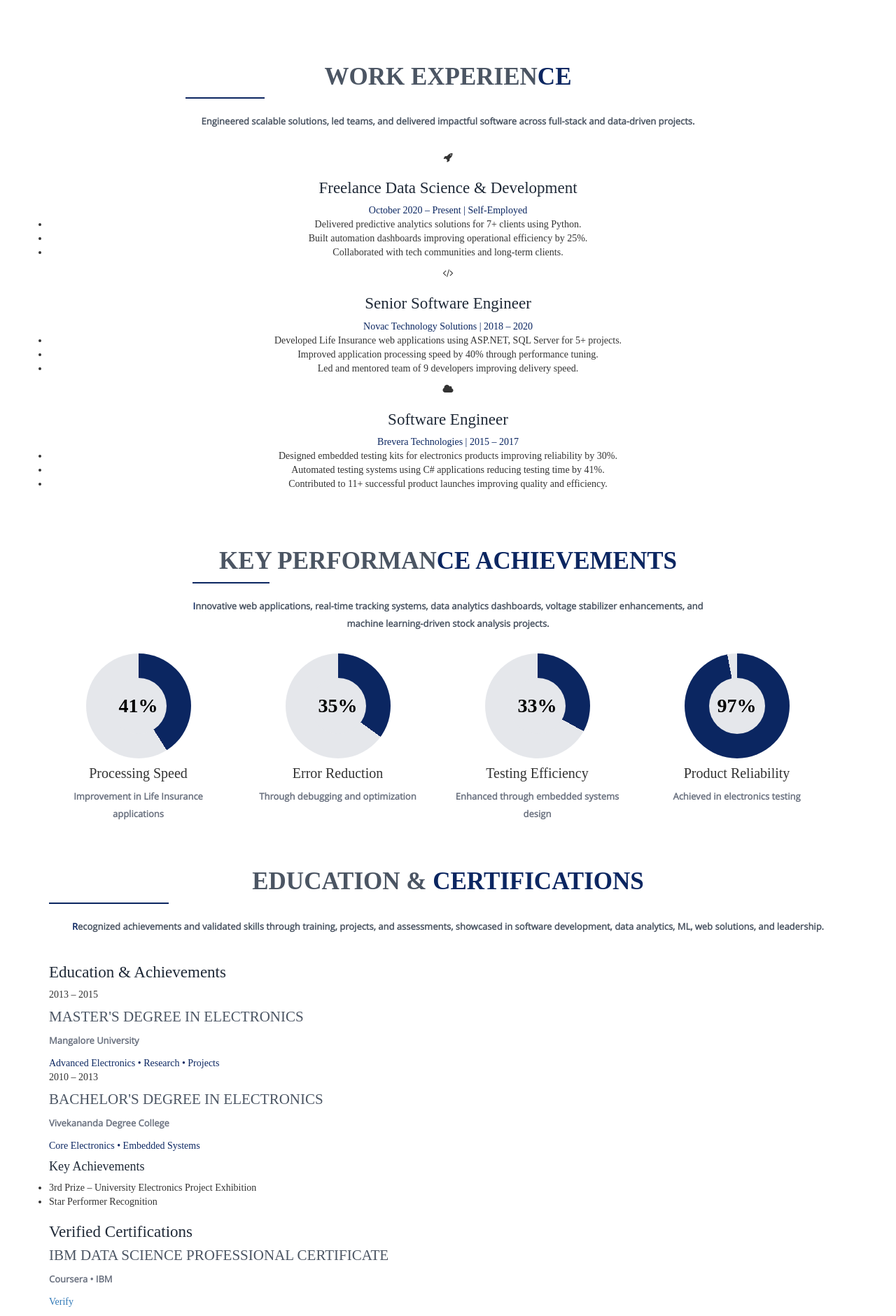
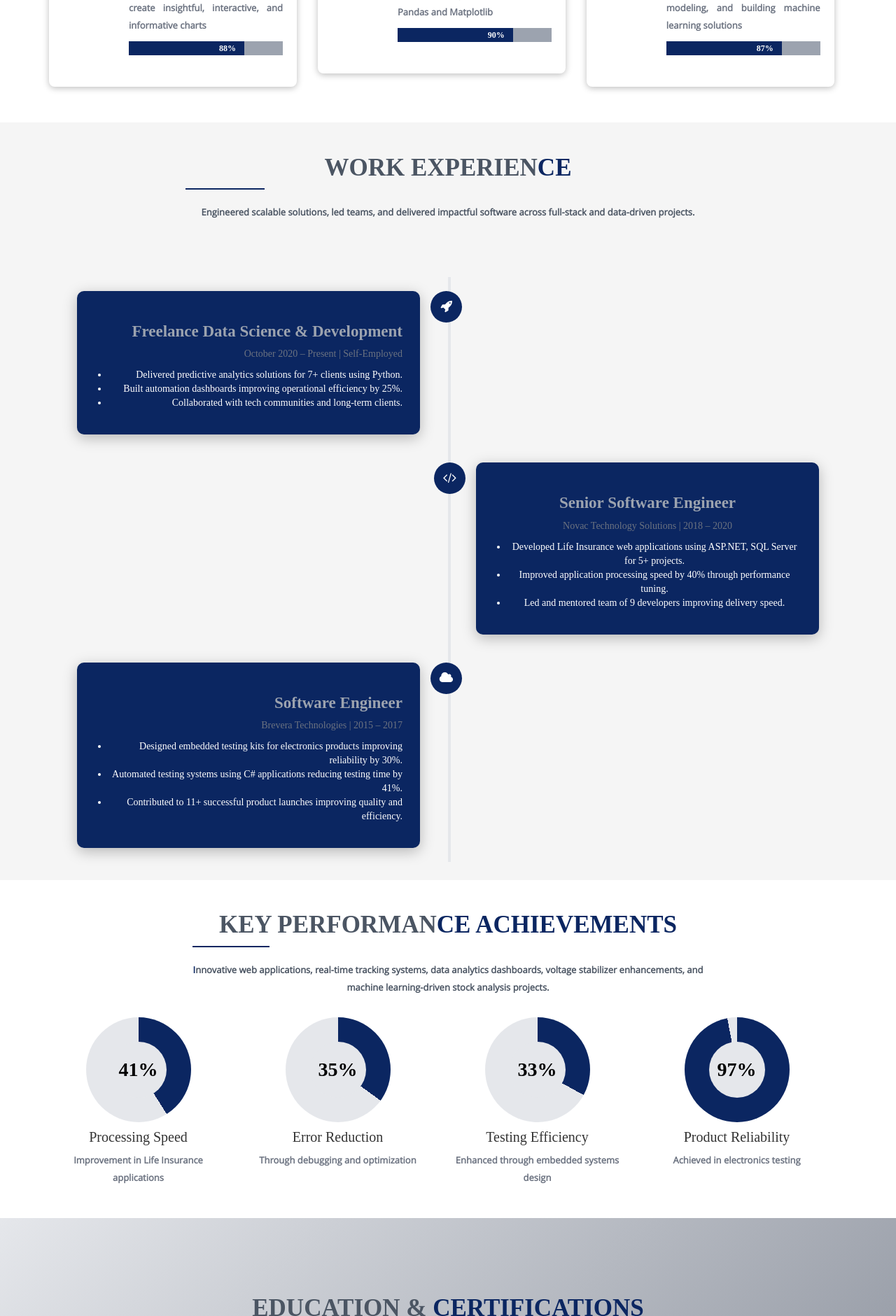
Before and after one commit to Sachin9591/Sachin9591.github.io, a PHP site: page /index.html in a window 1280 px wide. Shown: the part 2148-4029 px from the top of the page at 70% size. Run offline with PHP 8.4, Linux system fonts and the light colour scheme; some web fonts are replaced.

Commit message:
Update style.css

```diff
--- a/css/style.css
+++ b/css/style.css
@@ -8,6 +8,7 @@
 	--primary-color: #0B2661; /*#E73131*/
 	--secondary-color: color-mix(in srgb, var(--primary-color), black 85%);	/*#1E3A8A,#111827*/
 	--background-color: var(--primary-color);
+	--background-neutral-color: #F5F5F5;
 	--hover-color: color-mix(in srgb, var(--primary-color), white 40%);	/*#E73131*/
 
 	--neutral-light-color: #E5E7EB;
@@ -25,6 +26,7 @@
 	--overlay-dark-color: rgba(0, 0, 0, 0.8);
 	--shadow-color: rgba(0, 0, 0, .26);
 
+	--linear-gradient-color: linear-gradient(90deg, #2563EB, #9333EA, #10B981, #F59E0B, #E73131);
 	--raidal-gradient-color: radial-gradient(var(--primary-color), var(--secondary-color));
 	--primary-dark-transparent-color: color-mix(in srgb, var(--primary-color), transparent 74%);
 }
@@ -1057,6 +1081,86 @@
 	font-size:16px;
 	font-weight: bold;
 	text-align: left;
+}
+/*Experience-stylesheets-include-here*/
+#experience {
+    background: var(--background-neutral-color);
+    padding: 80px 0;
+}
+
+.timeline {
+    position: relative;
+    margin-top: 50px;
+}
+
+.timeline:before {
+    content: '';
+    position: absolute;
+    left: 50%;
+    width: 4px;
+    height: 100%;
+    background: var(--neutral-light-color);
+}
+
+.timeline-item {
+    width: 50%;
+    padding: 20px 40px;
+    position: relative;
+}
+
+.timeline-item:nth-child(odd) {
+    left: 0;
+    text-align: right;
+}
+
+.timeline-item:nth-child(even) {
+    left: 50%;
+}
+
+.timeline-icon {
+    position: absolute;
+    top: 20px;
+    right: -20px;
+    background: var(--background-color);
+    color: var(--primary-text-color);
+    width: 45px;
+    height: 45px;
+    border-radius: 50%;
+    text-align: center;
+    line-height: 45px;
+    font-size: 18px;
+}
+
+.timeline-item:nth-child(even) .timeline-icon {
+    left: -20px;
+}
+
+.timeline-content {
+    background: var(--background-color);
+	color: var(--primary-text-color);
+    padding: 25px;
+    border-radius: 10px;
+    box-shadow: 0 5px 20px var(--shadow-color);
+    transition: 0.3s;
+}
+
+.timeline-content:hover {
+    transform: translateY(-5px);
+}
+
+.timeline-content h3 {
+	color: var(--gray-light-color);
+    font-weight: bold;
+}
+
+.timeline-content span {
+    display: block;
+    margin-bottom: 10px;
+    color: var(--gray-neutral-color);
+}
+
+.timeline-content ul {
+    padding-left: 20px;
 }
 /*Features-stylesheets-include-here*/
 #features {
@@ -2210,6 +2334,152 @@
 	.edu-content .col-md-6 {
 		padding: 20px;
 	}
+} */
+#portfolio {
+    padding: 90px 0;
+    background: linear-gradient(135deg, var(--neutral-light-color), var(--gray-neutral-color));
+}
+/*
+.edu-header {
+    text-align: center;
+    margin-bottom: 70px;
+}
+
+.edu-header h2 {
+    font-size: 38px;
+    font-weight: 700;
+}
+
+.edu-header p {
+    color: var(--gray-medium-color);
+} */
+
+.edu-layout {
+    display: grid;
+    grid-template-columns: 1fr 1fr;
+    gap: 60px;
+}
+
+/* Timeline */
+
+.education-timeline {
+    position: relative;
+    padding-left: 30px;
+    border-left: 2px solid var(--gray-medium-color);
+}
+
+.timeline-block {
+    position: relative;
+    margin-bottom: 40px;
+}
+
+.timeline-dot {
+    width: 14px;
+    height: 14px;
+    background: var(--primary-color);
+    border-radius: 50%;
+    position: absolute;
+    left: -37px;
+    top: 10px;
+}
+
+.timeline-card {
+    background: var(--background-neutral-color);
+    padding: 22px;
+    border-radius: 14px;
+    box-shadow: 0 8px 25px var(--shadow-color);
+    transition: 0.3s;
+}
+
+.timeline-card:hover {
+    transform: translateY(-5px);
+}
+
+.timeline-year {
+    font-size: 13px;
+    font-weight: 600;
+    color: var(--primary-color);
+    margin-bottom: 6px;
+}
+
+.edu-tag {
+    display: inline-block;
+    margin-top: 10px;
+    font-size: 12px;
+    background:  var(--gray-neutral-color);
+    padding: 6px 10px;
+    border-radius: 6px;
+}
+
+/* Achievements */
+
+.timeline-achievement {
+    margin-top: 30px;
+    padding: 20px;
+    background: var(--background-neutral-color);
+    border-radius: 12px;
+    border: 1px solid var(--shadow-color);
+	transition: 0.3s;
+}
+
+.timeline-achievement:hover {
+    transform: translateY(-5px);
+}
+
+/* Certifications */
+
+.cert-list {
+    display: flex;
+    flex-direction: column;
+    gap: 18px;
+}
+
+.cert-item {
+    display: flex;
+    justify-content: space-between;
+    align-items: center;
+    padding: 18px 22px;
+    background: var(--background-neutral-color);
+    border-radius: 12px;
+    border: 1px solid var(--shadow-color);
+    transition: 0.3s;
+}
+
+.cert-item:hover {
+    box-shadow: 0 10px 30px var(--shadow-color);
+}
+
+.cert-left h4 {
+    margin: 0;
+    font-size: 16px;
+}
+
+.cert-left p {
+    margin: 0;
+    font-size: 13px;
+    color: var(--gray-dark-color);
+}
+
+.verify-btn {
+    padding: 8px 18px;
+    border-radius: 8px;
+    background: var(--primary-color);
+    color:  var(--primary-text-color);
+    font-size: 13px;
+    text-decoration: none;
+    transition: 0.3s;
+}
+
+.verify-btn:hover {
+    background: var(--hover-color);
+}
+
+/* Responsive */
+
+@media (max-width: 992px) {
+    .edu-layout {
+        grid-template-columns: 1fr;
+    }
 }
 /* Education Stylesheets Ends Here */
 
```
Also changed, not shown: other parts of css/style.css (+87 -45 lines).
